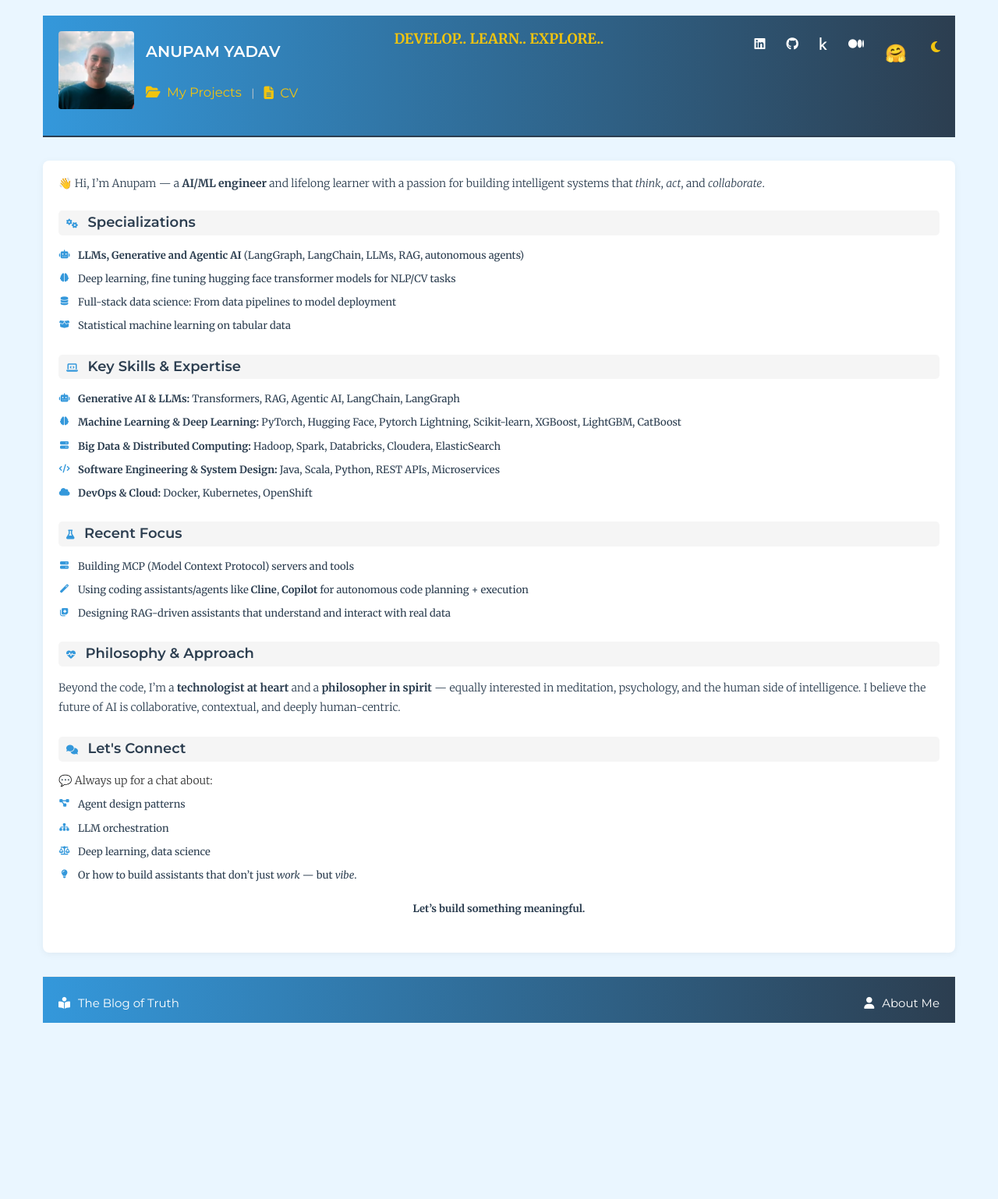
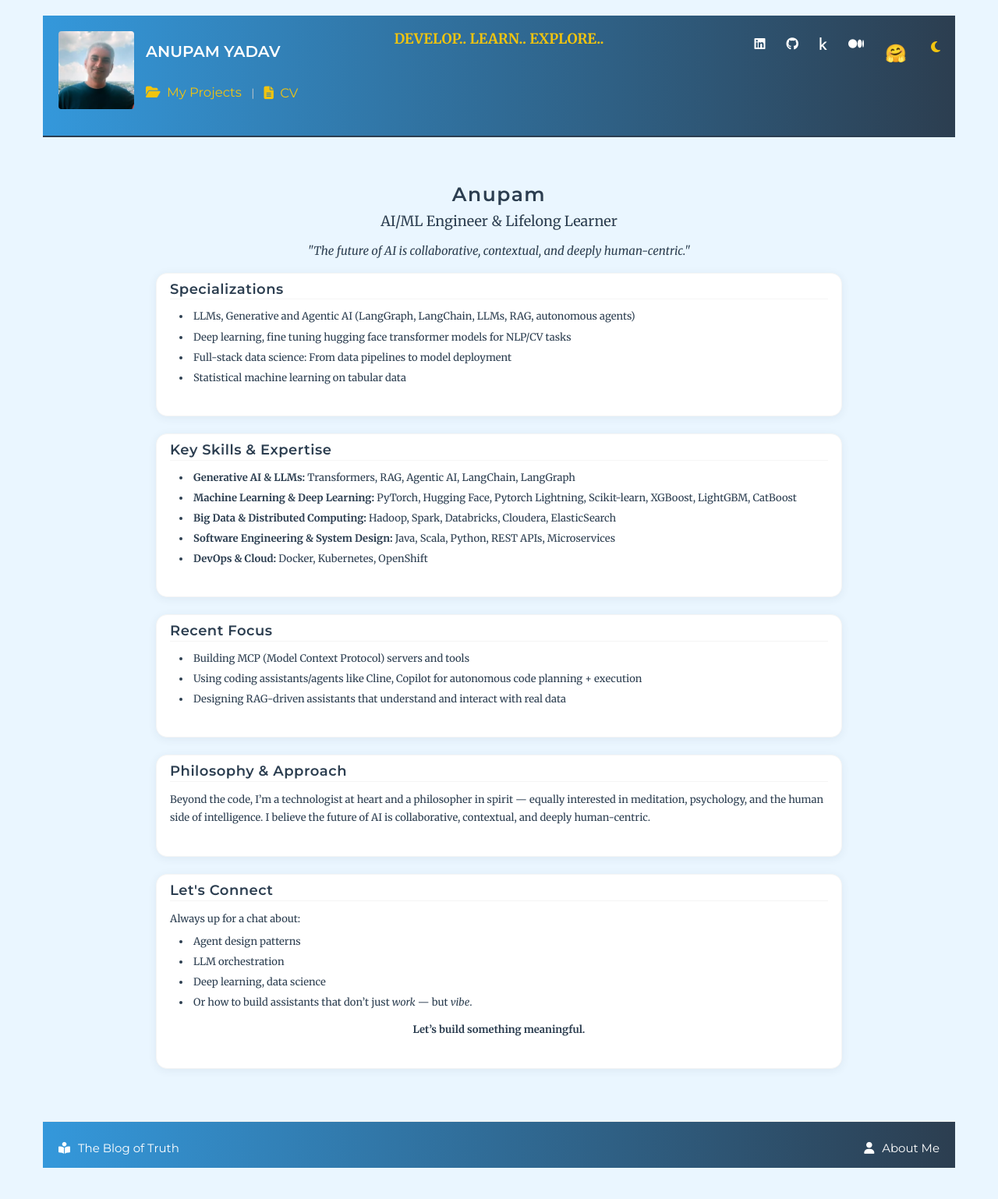
Before and after one commit to bk-anupam/bk-anupam.github.io, a Jekyll site: the page built from index.html, in a window 1280 px wide. Shown: the whole page at 78% size. Built offline with Jekyll 4.4.1, drawn with Linux system fonts in a browser that asks for light colours; before the commit the page ends 1352 px from its top, so only the background shows below that.

Commit message:
Changed landing page styling

```diff
--- a/css/style.css
+++ b/css/style.css
@@ -849,3 +849,171 @@ body.dark-theme .about-list li:hover .about-list-icon {
 body.dark-theme .about-continue {
   color: var(--accent-color);
 }
+
+/* ==========================================================================
+   Minimalist Landing Page Styles
+   ========================================================================== */
+
+.landing-clean {
+  max-width: 900px;
+  margin: 0 auto;
+  padding: 1.0rem 1.0rem 1.5rem 1.0rem;
+  background: none;
+}
+
+.landing-header {
+  text-align: center;
+  margin-bottom: 2.5rem;
+}
+
+.landing-title {
+  font-family: 'Montserrat', sans-serif;
+  font-size: 2.5rem;
+  font-weight: 700;
+  margin-bottom: 0.5rem;
+  color: var(--primary-color);
+  letter-spacing: 1px;
+}
+
+.landing-quote {
+  font-size: 1.5rem;
+  color: var(--accent-color);
+  font-style: italic;
+  margin-bottom: 2.2rem;
+  margin-top: 0.5rem;
+}
+
+.landing-clean section {
+  margin-bottom: 2.2rem;
+}
+
+.landing-clean h2 {
+  font-family: 'Montserrat', sans-serif;
+  font-size: 1.35rem;
+  font-weight: 600;
+  color: var(--primary-color);
+  margin-bottom: 0.7rem;
+  letter-spacing: 0.5px;
+  border-bottom: 1px solid var(--section-bg);
+  padding-bottom: 0.2rem;
+}
+
+.landing-clean ul {
+  list-style: disc inside;
+  margin: 0 0 0.7rem 0;
+  padding-left: 1.2rem;
+  color: var(--text-color);
+  font-size: 1.05rem;
+}
+
+.landing-clean li {
+  margin-bottom: 0.4rem;
+  line-height: 1.7;
+}
+
+.landing-clean p {
+  color: var(--text-color);
+  font-size: 1.08rem;
+  margin-bottom: 0.7rem;
+}
+
+.landing-tagline {
+  font-size: 1.8rem;
+  color: var(--secondary-color);
+  margin-bottom: 0.8rem;
+  font-weight: 400;
+}
+
+.landing-connect-cta {
+  text-align: center;
+  color: var(--accent-color);
+  font-size: 1.13rem;
+  margin-top: 1.2rem;
+}
+
+@media (max-width: 600px) {
+  .landing-clean {
+    padding: 2rem 0.5rem 1.5rem 0.5rem;
+  }
+  .landing-title {
+    font-size: 2rem;
+  }
+  .landing-header {
+    margin-bottom: 1.5rem;
+  }
+  .landing-clean section {
+    margin-bottom: 1.3rem;
+  }
+}
+
+/* ==========================================================================
+   Landing Page Card Sections and Font Adjustments
+   ========================================================================== */
+
+.landing-header {
+  margin-top: 0.75rem; /* Reduce gap above "Anupam" */
+  margin-bottom: 1.5rem;
+}
+
+.landing-title {
+  font-size: 2.5rem;
+  letter-spacing: 1.5px;
+}
+
+.landing-quote {
+  font-size: 1.5rem;
+}
+
+.landing-section-card {
+  background: var(--content-bg);
+  border: 1.5px solid var(--section-bg);
+  border-radius: 14px;
+  box-shadow: 0 2px 12px rgba(44,62,80,0.07);
+  padding: 2.1rem 1.7rem 1.5rem 1.7rem;
+  margin-bottom: 2.2rem;
+  transition: background 0.3s, border 0.3s;
+}
+
+.landing-section-card h2 {
+  font-size: 1.8rem;
+  margin-bottom: 1.1rem;
+}
+
+.landing-section-card ul,
+.landing-section-card p {
+  font-size: 1.3rem;
+}
+
+.landing-section-card li {
+  font-size: 1.3rem;
+}
+
+.landing-tagline {
+  font-size: 1.8rem;
+}
+
+body.dark-theme .landing-section-card {
+  background: var(--section-bg);
+  border: 1.5px solid #333;
+  box-shadow: 0 2px 12px rgba(0,0,0,0.13);
+}
+
+/* ==========================================================================
+   Landing Page Font and Card Title Spacing Adjustments
+   ========================================================================== */
+
+.landing-header .landing-tagline {
+  font-size: 1.8rem;
+}
+
+.landing-header .landing-quote {
+  font-size: 1.5rem;
+}
+
+.landing-section-card {
+  padding-top: 1.1rem;
+}
+
+.landing-section-card h2 {
+  margin-top: 0;
+}
--- a/index.html
+++ b/index.html
@@ -3,61 +3,62 @@ layout: default
 title: Develop, Learn, Explore
 description: The space for developing, learning and exploring
 ---
-<!-- Start of new bio section -->
-<div class="bio-content"> <!-- Keep this wrapper -->
-
-    <section class="bio-intro mb-4"> <!-- Added section and margin -->
-        <p class="lead">👋 Hi, I’m Anupam — a <strong>AI/ML engineer</strong> and lifelong learner with a passion for building intelligent systems that <em>think</em>, <em>act</em>, and <em>collaborate</em>.</p>
+<main class="landing-clean">
+  <header class="landing-header">
+    <h1 class="landing-title">Anupam</h1>
+    <p class="landing-tagline">AI/ML Engineer & Lifelong Learner</p>
+    <p class="landing-quote">"The future of AI is collaborative, contextual, and deeply human-centric."</p>
+  </header>
+  <div class="landing-section-card">
+    <section>
+      <h2>Specializations</h2>
+      <ul>
+        <li>LLMs, Generative and Agentic AI (LangGraph, LangChain, LLMs, RAG, autonomous agents)</li>
+        <li>Deep learning, fine tuning hugging face transformer models for NLP/CV tasks</li>
+        <li>Full-stack data science: From data pipelines to model deployment</li>
+        <li>Statistical machine learning on tabular data</li>
+      </ul>
     </section>
-
-    <section class="bio-skills mb-4">
-        <h3 class="section-title"><i class="fas fa-cogs"></i> Specializations</h3> <!-- Added title and icon -->
-        <ul class="icon-list"> <!-- Added class for styling -->
-            <li><i class="fas fa-robot list-icon"></i> <strong>LLMs, Generative and Agentic AI</strong> (LangGraph, LangChain, LLMs, RAG, autonomous agents)</li>
-            <li><i class="fas fa-brain list-icon"></i> Deep learning, fine tuning hugging face transformer models for NLP/CV tasks</li>
-            <li><i class="fas fa-database list-icon"></i> Full-stack data science: From data pipelines to model deployment</li>
-            <li><i class="fas fa-box-open list-icon"></i> Statistical machine learning on tabular data</li>
-        </ul>
+  </div>
+  <div class="landing-section-card">
+    <section>
+      <h2>Key Skills & Expertise</h2>
+      <ul>
+        <li><strong>Generative AI & LLMs:</strong> Transformers, RAG, Agentic AI, LangChain, LangGraph</li>
+        <li><strong>Machine Learning & Deep Learning:</strong> PyTorch, Hugging Face, Pytorch Lightning, Scikit-learn, XGBoost, LightGBM, CatBoost</li>
+        <li><strong>Big Data & Distributed Computing:</strong> Hadoop, Spark, Databricks, Cloudera, ElasticSearch</li>
+        <li><strong>Software Engineering & System Design:</strong> Java, Scala, Python, REST APIs, Microservices</li>
+        <li><strong>DevOps & Cloud:</strong> Docker, Kubernetes, OpenShift</li>
+      </ul>
     </section>
-
-	<!-- Added Key Skills Section -->
-    <section class="bio-expertise mb-4">
-        <h3 class="section-title"><i class="fas fa-laptop-code"></i> Key Skills & Expertise</h3>
-        <ul class="icon-list">
-            <li><i class="fas fa-robot list-icon"></i> <strong>Generative AI & LLMs:</strong> Transformers, RAG, Agentic AI, LangChain, LangGraph</li>
-            <li><i class="fas fa-brain list-icon"></i> <strong>Machine Learning & Deep Learning:</strong> PyTorch, Hugging Face, Pytorch Lightning, Scikit-learn, XGBoost, LightGBM, CatBoost</li>
-            <li><i class="fas fa-server list-icon"></i> <strong>Big Data & Distributed Computing:</strong> Hadoop, Spark, Databricks, Cloudera, ElasticSearch</li>
-            <li><i class="fas fa-code list-icon"></i> <strong>Software Engineering & System Design:</strong> Java, Scala, Python, REST APIs, Microservices</li>
-            <li><i class="fas fa-cloud list-icon"></i> <strong>DevOps & Cloud:</strong> Docker, Kubernetes, OpenShift</li>
-        </ul>
+  </div>
+  <div class="landing-section-card">
+    <section>
+      <h2>Recent Focus</h2>
+      <ul>
+        <li>Building MCP (Model Context Protocol) servers and tools</li>
+        <li>Using coding assistants/agents like Cline, Copilot for autonomous code planning + execution</li>
+        <li>Designing RAG-driven assistants that understand and interact with real data</li>
+      </ul>
     </section>
-    <!-- End Key Skills Section -->
-
-    <section class="bio-focus mb-4">
-        <h3 class="section-title"><i class="fas fa-flask"></i> Recent Focus</h3>
-         <ul class="icon-list">
-            <li><i class="fas fa-server list-icon"></i> Building MCP (Model Context Protocol) servers and tools</li>
-            <li><i class="fas fa-magic list-icon"></i> Using coding assistants/agents like <strong>Cline</strong>,  <strong>Copilot</strong> for autonomous code planning + execution</li>
-            <li><i class="fas fa-notes-medical list-icon"></i> Designing RAG-driven assistants that understand and interact with real data</li>
-        </ul>
+  </div>
+  <div class="landing-section-card">
+    <section>
+      <h2>Philosophy & Approach</h2>
+      <p>Beyond the code, I’m a technologist at heart and a philosopher in spirit — equally interested in meditation, psychology, and the human side of intelligence. I believe the future of AI is collaborative, contextual, and deeply human-centric.</p>
     </section>
-
-    <section class="bio-philosophy mb-4">
-         <h3 class="section-title"><i class="fas fa-heartbeat"></i> Philosophy & Approach</h3>
-        <p class="lead">Beyond the code, I’m a <strong>technologist at heart</strong> and a <strong>philosopher in spirit</strong> — equally interested in meditation, psychology, and the human side of intelligence. I believe the future of AI is collaborative, contextual, and deeply human-centric.</p>
+  </div>
+  <div class="landing-section-card">
+    <section>
+      <h2>Let's Connect</h2>
+      <p>Always up for a chat about:</p>
+      <ul>
+        <li>Agent design patterns</li>
+        <li>LLM orchestration</li>
+        <li>Deep learning, data science</li>
+        <li>Or how to build assistants that don’t just <em>work</em> — but <em>vibe</em>.</li>
+      </ul>
+      <p class="landing-connect-cta"><strong>Let’s build something meaningful.</strong></p>
     </section>
-
-     <section class="bio-connect mb-4">
-        <h3 class="section-title"><i class="fas fa-comments"></i> Let's Connect</h3>
-        <p class="lead">💬 Always up for a chat about:</p>
-        <ul class="icon-list chat-list"> <!-- Added another class for potential specific styling -->
-            <li><i class="fas fa-project-diagram list-icon"></i> Agent design patterns</li>
-            <li><i class="fas fa-sitemap list-icon"></i> LLM orchestration</li>
-            <li><i class="fas fa-balance-scale list-icon"></i> Deep learning, data science</li>
-            <li><i class="fas fa-lightbulb list-icon"></i> Or how to build assistants that don’t just <em>work</em> — but <em>vibe</em>.</li>
-        </ul>
-         <p class="mt-3"><strong>Let’s build something meaningful.</strong></p> <!-- Made final line stand out -->
-    </section>
-
-</div>
-<!-- End of new bio section -->
+  </div>
+</main>
```
